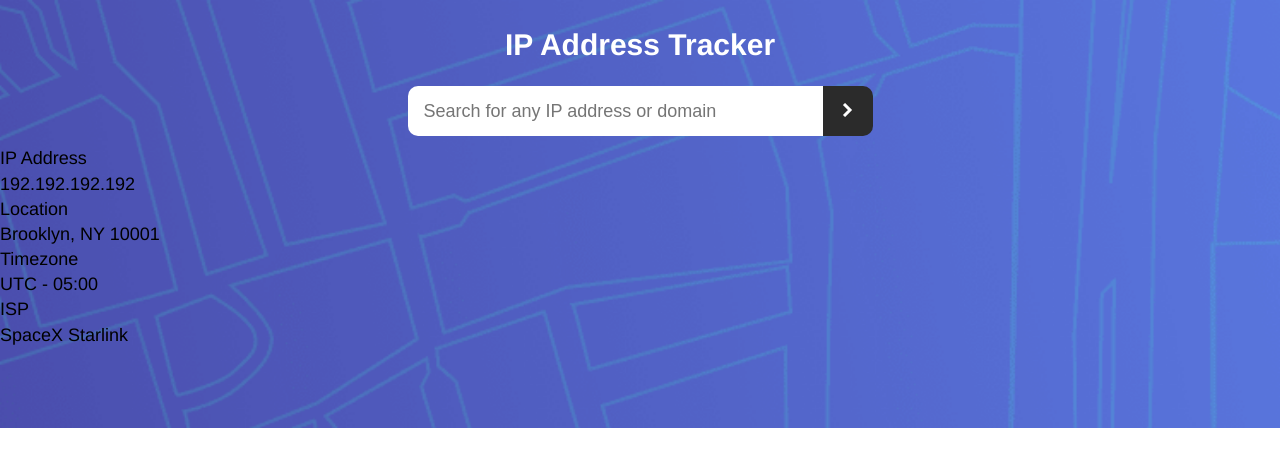
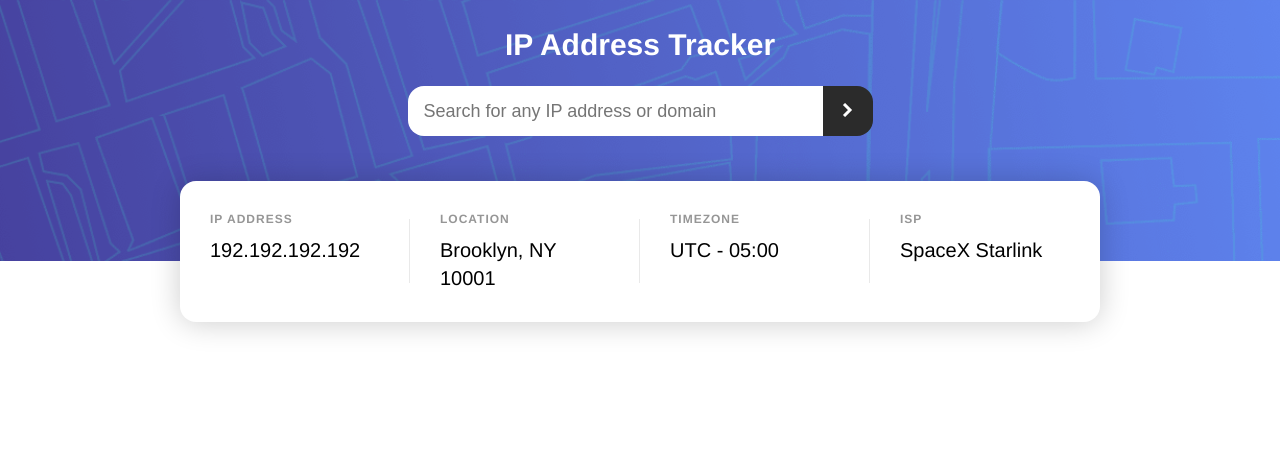
Before and after one commit to stephenkarpeles/cc-ip-tracker, a React (Create React App) app: page / in a window 1280 px wide. Shown: the top 466 px of the page. Built offline with nearby package versions, Linux system fonts and the light colour scheme; what webfontloader would draw is missing.

Commit message:
Results styling

```diff
--- a/src/App.scss
+++ b/src/App.scss
@@ -2,6 +2,10 @@
 $very-dark-gray: hsl(0, 0%, 17%);
 $dark-gray: hsl(0, 0%, 59%);
 $mid-gray: #3c3c3c;
+$light-gray: #e9e9e9;
+
+$container-width: 92%;
+$container-max-width: 920px;
 
 // Responsive Breakpoints
 $breakpoints: (
@@ -74,8 +78,8 @@ h6 {
 
 // Layout
 .container {
-  max-width: 920px;
-  width: 92%;
+  max-width: $container-max-width;
+  width: $container-width;
   margin: 0 auto;
 }
 
@@ -94,12 +98,12 @@ h6 {
 }
 
 .search-box {
-  margin: 20px auto 10px;
+  margin: 20px auto 45px;
   width: 465px;
 
   input {
     background: white;
-    border-radius: 10px 0 0 10px;
+    border-radius: 16px 0 0 16px;
     border: none;
     line-height: 1;
     width: calc(100% - 50px);
@@ -117,7 +121,7 @@ h6 {
     width: 50px;
     height: 50px;
     line-height: 1;
-    border-radius: 0 10px 10px 0;
+    border-radius: 0 16px 16px 0;
     background: $very-dark-gray;
     color: white;
     border: none;
@@ -132,3 +136,55 @@ h6 {
     }
   }
 }
+
+// Results
+.results {
+  position: absolute;
+  left: 0;
+  right: 0;
+  max-width: $container-max-width;
+  width: $container-width;
+  margin: 0 auto;
+  background: white;
+  border-radius: 16px;
+  padding: 30px 0;
+  display: flex;
+  justify-content: space-between;
+  box-shadow: 0 1px 30px rgba(0, 0, 0, .2);
+
+  &__col {
+    padding: 0 30px;
+    position: relative;
+    width: 25%;
+
+    &:last-of-type {
+      &::after {
+        display: none;
+      }
+    }
+
+    &::after {
+      width: 1px;
+      height: 64px;
+      content: '';
+      position: absolute;
+      background: $light-gray;
+      right: 0;
+      top: 8px;
+    }
+  }
+
+  &__title {
+    font-weight: 700;
+    text-transform: uppercase;
+    color: $dark-gray;
+    letter-spacing: 1px;
+    font-size: 12px;
+    margin-bottom: 8px;
+  }
+
+  &__value {
+    font-weight: 500;
+    font-size: 20px;
+  }
+}
--- a/src/components/header.js
+++ b/src/components/header.js
@@ -17,9 +17,10 @@ const Header = ({data}) => {
 
   return (
     <div className="header">
-      <h1>IP Address Tracker</h1>
+      <div className="container">
+        <h1>IP Address Tracker</h1>
 
-      <div className='search-box'>
+        <div className='search-box'>
         <input
           value={searchValue}
           onChange={handleChange}
@@ -35,7 +36,8 @@ const Header = ({data}) => {
         </button>
       </div>
 
-      <Results data={data}/>
+        <Results data={data}/>
+      </div>
     </div>
   )
 }
```
